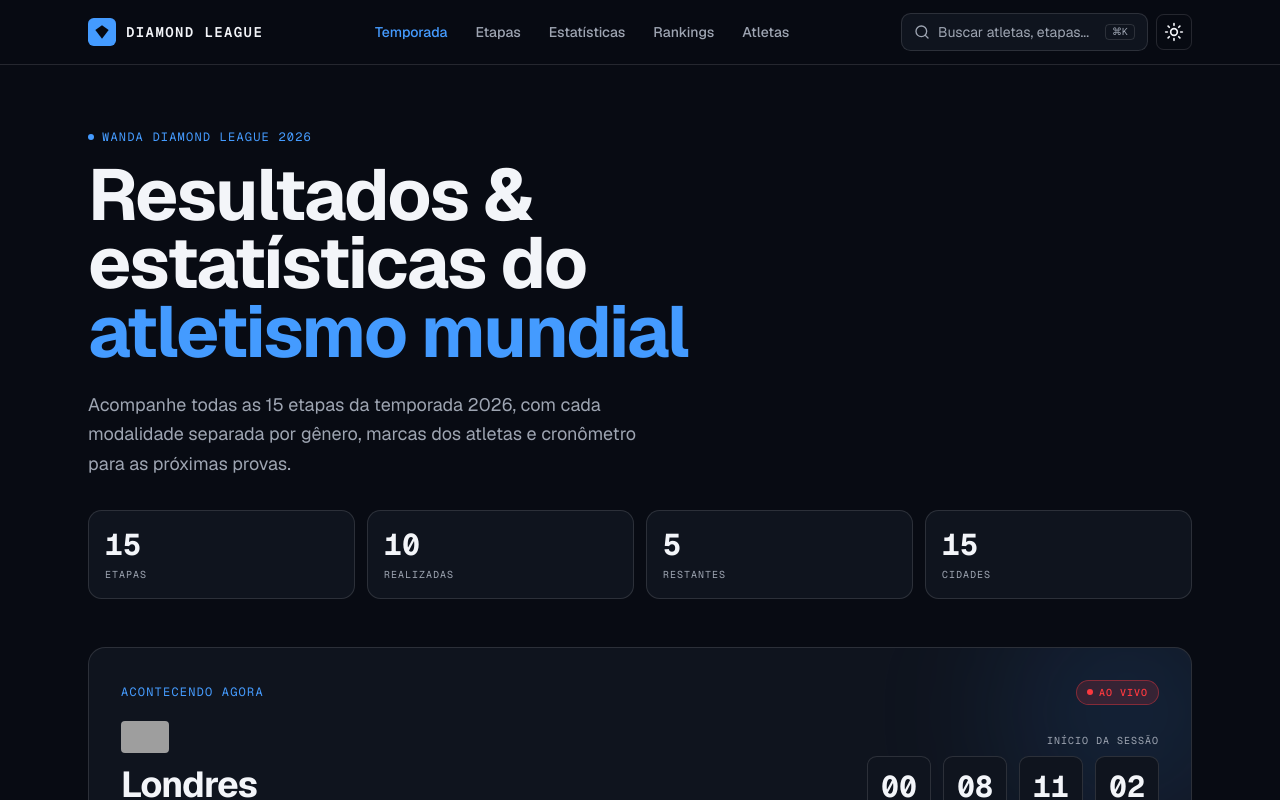
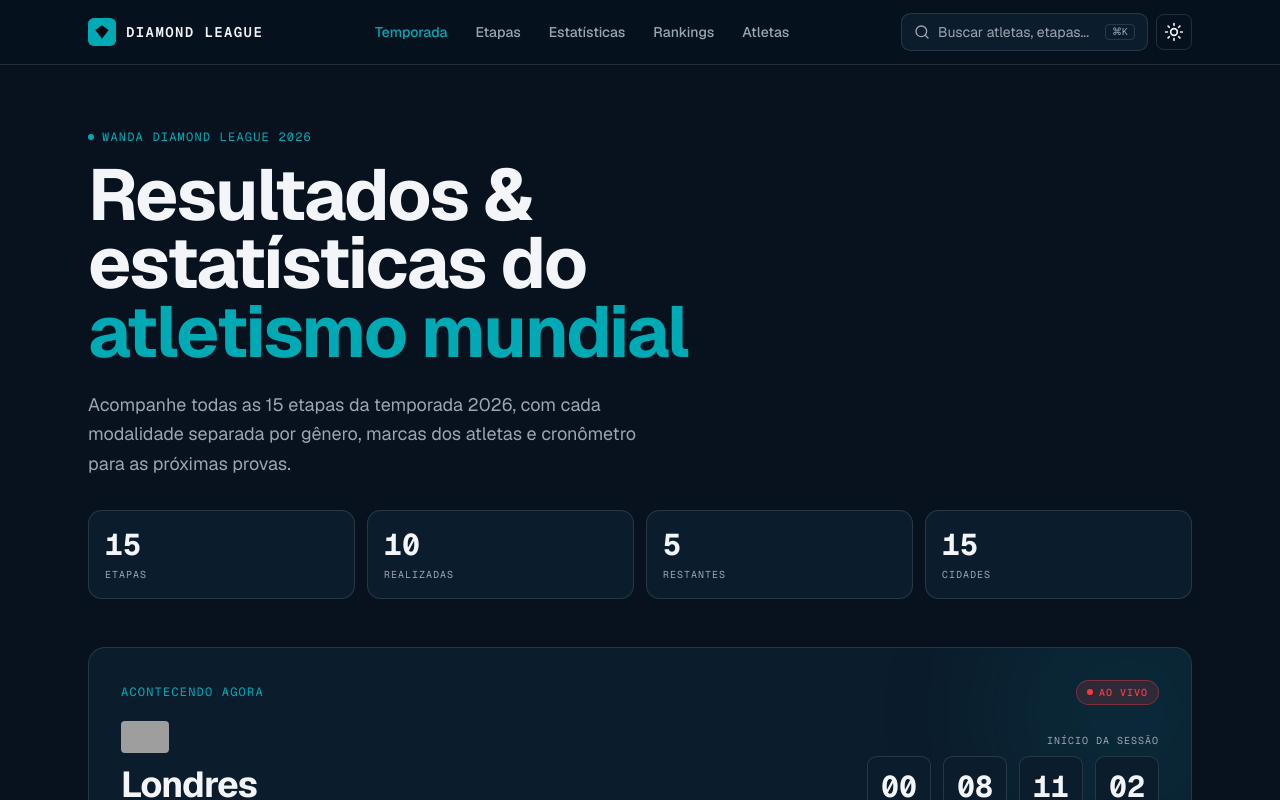
Before and after one commit to Carmancci/app-diamond-league, a Next.js app: page / in a window 1280 px wide. Shown: the top 800 px of the page. Built offline with nearby package versions, Linux system fonts and the light colour scheme; grey boxes are pictures that could not be loaded.

Commit message:
Update globals.css

```diff
--- a/app/globals.css
+++ b/app/globals.css
@@ -49,69 +49,69 @@
 }
 
 /* ============================================================
-   TEMA CLARO (padrão :root) — alto contraste e cores vibrantes
+   TEMA CLARO — Fundo claro, textos em azul marinho
    ============================================================ */
 :root {
   color-scheme: light;
   --radius: 0.6rem;
 
-  --background: oklch(0.99 0.004 250);
-  --foreground: oklch(0.17 0.02 265);
-  --card: oklch(1 0 0);
-  --card-foreground: oklch(0.17 0.02 265);
+  --background: oklch(0.98 0.01 240); /* Cinza super claro azulado */
+  --foreground: oklch(0.20 0.04 250); /* Azul Marinho escuro para textos */
+  --card: oklch(1 0 0); /* Branco puro */
+  --card-foreground: oklch(0.20 0.04 250);
   --popover: oklch(1 0 0);
-  --popover-foreground: oklch(0.17 0.02 265);
+  --popover-foreground: oklch(0.20 0.04 250);
 
-  /* Azul elétrico vibrante = cor primária da marca */
-  --primary: oklch(0.55 0.24 260);
+  /* Verde/Azul Claro esportivo (Teal/Cyan) */
+  --primary: oklch(0.60 0.16 200);
   --primary-foreground: oklch(0.99 0.005 250);
 
   --secondary: oklch(0.95 0.012 255);
-  --secondary-foreground: oklch(0.22 0.03 265);
+  --secondary-foreground: oklch(0.20 0.04 250);
   --muted: oklch(0.96 0.008 255);
   --muted-foreground: oklch(0.48 0.02 262);
 
-  /* Magenta vibrante = destaque secundário */
-  --accent: oklch(0.62 0.25 350);
+  /* Laranja vibrante para destaques */
+  --accent: oklch(0.65 0.22 45);
   --accent-foreground: oklch(0.99 0.005 250);
   --destructive: oklch(0.58 0.24 25);
 
   --border: oklch(0.2 0.02 265 / 12%);
   --input: oklch(0.2 0.02 265 / 16%);
-  --ring: oklch(0.55 0.24 260);
+  --ring: oklch(0.60 0.16 200);
 
-  /* Cores vibrantes para gráficos, medalhas e badges */
-  --chart-1: oklch(0.55 0.24 260); /* azul */
-  --chart-2: oklch(0.68 0.17 195); /* ciano */
-  --chart-3: oklch(0.62 0.25 350); /* magenta */
+  /* Gráficos e elementos visuais */
+  --chart-1: oklch(0.60 0.16 200); /* teal */
+  --chart-2: oklch(0.65 0.22 45); /* laranja */
+  --chart-3: oklch(0.20 0.04 250); /* azul marinho */
   --chart-4: oklch(0.7 0.19 145); /* verde */
   --chart-5: oklch(0.75 0.18 60); /* âmbar */
 
   --sidebar: oklch(0.98 0.006 250);
-  --sidebar-foreground: oklch(0.17 0.02 265);
-  --sidebar-primary: oklch(0.55 0.24 260);
+  --sidebar-foreground: oklch(0.20 0.04 250);
+  --sidebar-primary: oklch(0.60 0.16 200);
   --sidebar-primary-foreground: oklch(0.99 0.005 250);
   --sidebar-accent: oklch(0.95 0.012 255);
-  --sidebar-accent-foreground: oklch(0.22 0.03 265);
+  --sidebar-accent-foreground: oklch(0.20 0.04 250);
   --sidebar-border: oklch(0.2 0.02 265 / 12%);
-  --sidebar-ring: oklch(0.55 0.24 260);
+  --sidebar-ring: oklch(0.60 0.16 200);
 }
 
 /* ============================================================
-   TEMA ESCURO — fundo profundo com neons de alto contraste
+   TEMA ESCURO — Fundo azul marinho profundo
    ============================================================ */
 .dark {
   color-scheme: dark;
 
-  --background: oklch(0.15 0.018 265);
-  --foreground: oklch(0.97 0.006 260);
-  --card: oklch(0.19 0.022 265);
+  --background: oklch(0.18 0.03 250); /* Azul Marinho profundo */
+  --foreground: oklch(0.97 0.006 260); /* Texto quase branco */
+  --card: oklch(0.22 0.04 250); /* Cartões num azul sutilmente mais claro */
   --card-foreground: oklch(0.97 0.006 260);
-  --popover: oklch(0.19 0.022 265);
+  --popover: oklch(0.22 0.04 250);
   --popover-foreground: oklch(0.97 0.006 260);
 
-  /* Azul elétrico mais luminoso no escuro */
-  --primary: oklch(0.7 0.2 258);
+  /* Verde/Azul Claro vibrante mantido */
+  --primary: oklch(0.65 0.16 200);
   --primary-foreground: oklch(0.14 0.02 265);
 
   --secondary: oklch(0.26 0.025 265);
@@ -119,28 +119,29 @@
   --muted: oklch(0.24 0.022 265);
   --muted-foreground: oklch(0.72 0.02 262);
 
-  --accent: oklch(0.72 0.22 348);
+  /* Laranja vibrante para contrastar no escuro */
+  --accent: oklch(0.70 0.22 45);
   --accent-foreground: oklch(0.14 0.02 265);
   --destructive: oklch(0.65 0.23 25);
 
   --border: oklch(1 0 0 / 12%);
   --input: oklch(1 0 0 / 16%);
-  --ring: oklch(0.7 0.2 258);
+  --ring: oklch(0.65 0.16 200);
 
-  --chart-1: oklch(0.7 0.2 258); /* azul */
-  --chart-2: oklch(0.75 0.16 195); /* ciano */
-  --chart-3: oklch(0.72 0.22 348); /* magenta */
+  --chart-1: oklch(0.65 0.16 200); /* teal */
+  --chart-2: oklch(0.70 0.22 45); /* laranja */
+  --chart-3: oklch(0.97 0.006 260); /* branco */
   --chart-4: oklch(0.76 0.19 145); /* verde */
   --chart-5: oklch(0.8 0.17 65); /* âmbar */
 
-  --sidebar: oklch(0.17 0.02 265);
+  --sidebar: oklch(0.18 0.03 250);
   --sidebar-foreground: oklch(0.97 0.006 260);
-  --sidebar-primary: oklch(0.7 0.2 258);
+  --sidebar-primary: oklch(0.65 0.16 200);
   --sidebar-primary-foreground: oklch(0.14 0.02 265);
   --sidebar-accent: oklch(0.26 0.025 265);
   --sidebar-accent-foreground: oklch(0.97 0.006 260);
   --sidebar-border: oklch(1 0 0 / 12%);
-  --sidebar-ring: oklch(0.7 0.2 258);
+  --sidebar-ring: oklch(0.65 0.16 200);
 }
 
 @layer base {
```
